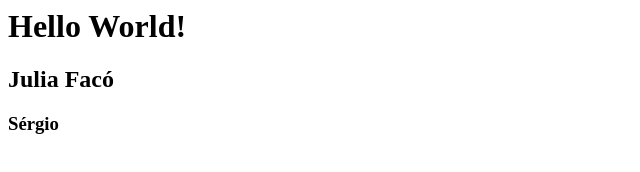
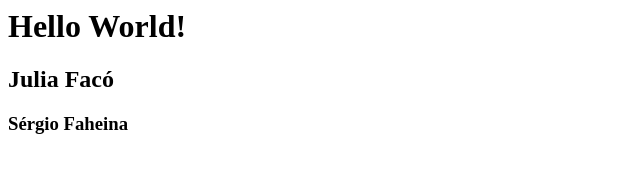
Before and after one commit to juliafaco/site-julia, a plain HTML site: page index.html in a window 1280 px wide. Shown: the full height of the page, 0-640 px from the left. Drawn offline with Linux system fonts and the light colour scheme.

Commit message:
sergios name

```diff
--- a/index.html
+++ b/index.html
@@ -2,4 +2,4 @@
 
 <h2>Julia Facó</h2>
 
-<h3> Sérgio </h3>
+<h3> Sérgio Faheina </h3>
```
